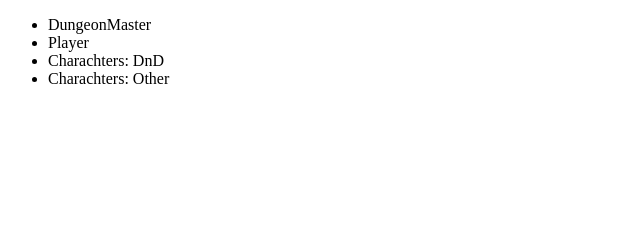
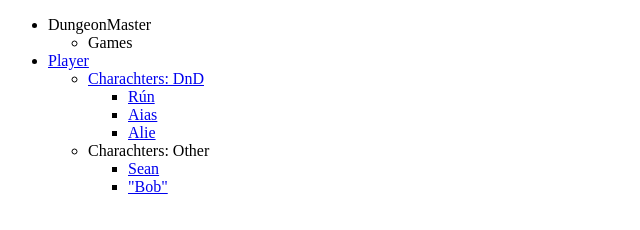
Before and after one commit to antyde/AntonYderberg-DnDPortfolio, a plain HTML site: page index.html in a window 1280 px wide. Shown: the whole page, without its empty margins (0-640 px from the left). Drawn offline with Linux system fonts and the light colour scheme.

Commit message:
Added everything i want before CSS to the list

```diff
--- a/index.html
+++ b/index.html
@@ -1,30 +1,49 @@
 <!DOCTYPE html>
 <html lang="en">
+
 <head>
-    <meta charset="UTF-8">
-    <meta name="viewport" content="width=device-width, initial-scale=1.0">
+    <meta charset="UTF-8" />
+    <meta name="viewport" content="width=device-width, initial-scale=1.0" />
     <title>Anton Yderberg, DnD player</title>
 </head>
-<body>
+
+<body id="gridContainer">
     <nav>
+        <!-- two lists withing one list, one for my dungeon master stuff, one for my player stuff -->
         <ul>
-            <li>
-                 DungeonMaster
+            <li id="DmNav">
+                DungeonMaster
+                <ul>
+                    <li>
+                        Games
+                    </li>
+                </ul>
             </li>
 
-            <li>
-                Player
-            </li>
+            <li id="playerNav">
+                <a href="#">Player</a>
+                <ul>
+                    <li class="hasADropdown">
+                        <a href="#">Charachters: DnD</a>
+                        <ul class="dropDown">
+                            <li><a href="#">Rún</a></li>
+                            <li><a href="#">Aias</a></li>
+                            <li><a href="#">Alie</a></li>
+                        </ul>
+                    </li>
 
-            <li>
-                Charachters: DnD
-            </li>
-
-            <li>
-                Charachters: Other
+                    <li class="hasADropdown">
+                        Charachters: Other
+                        <ul class="dropDown">
+                            <li><a href="#">Sean</a></li>
+                            <li><a href="#">"Bob"</a></li>
+                        </ul>
+                    </li>
+                </ul>
             </li>
         </ul>
     </nav>
     <header></header>
 </body>
+
 </html>
```
